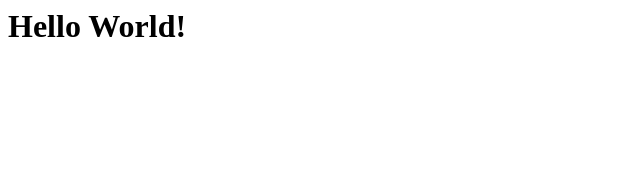
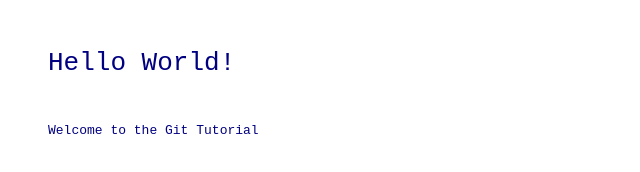
Before and after one commit to ElijahGbogbo/basic-git-workflow, a plain HTML site: page index.html in a window 1280 px wide. Shown: the whole page, without its empty margins (0-640 px from the left). Drawn offline with Linux system fonts and the light colour scheme.

Commit message:
Added CSS to HTML

```diff
--- a/index.html
+++ b/index.html
@@ -1 +1,21 @@
-<html><head><title>A Simple Webpage</title></head><body><h1>Hello World!</h1></body></html>
+<html>
+    <head>
+        <title>A Simple Webpage</title>
+	<style>
+
+	    body{
+		font-family: monospace;
+		color: navy;
+		padding: 40px;
+	    }
+	    .header {
+		font-weight: 500;
+	    }
+	</style>
+    </head>
+    <body>
+	<h1 class= "header">Hello World!</h1>
+	<br>
+	<p>Welcome to the Git Tutorial</p>
+    </body>
+</html>
```
